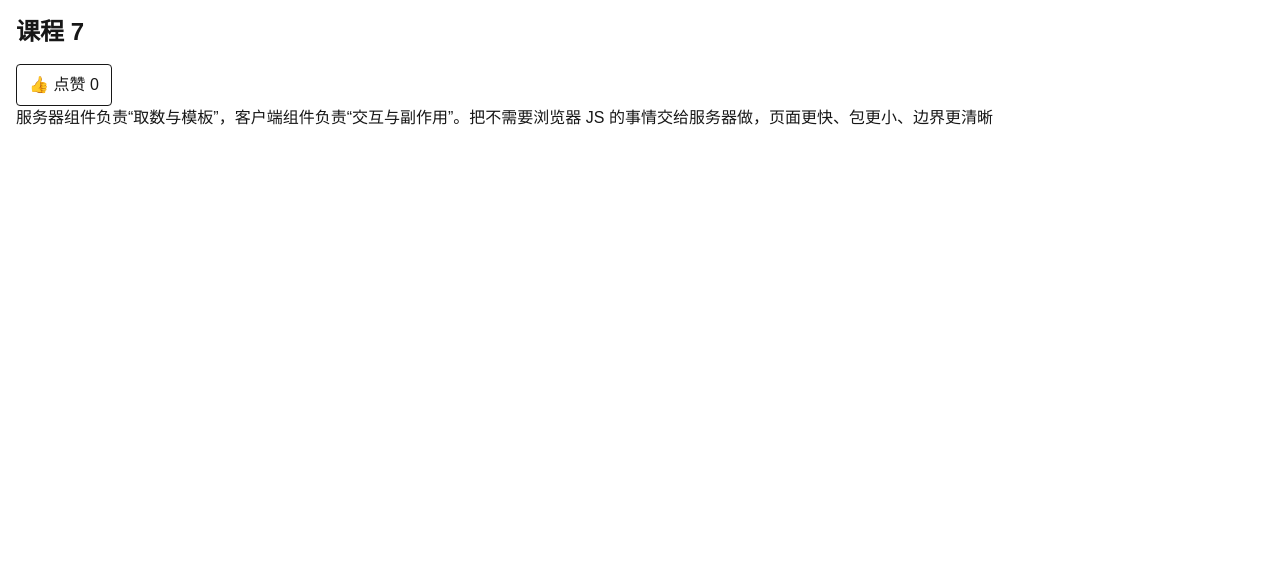
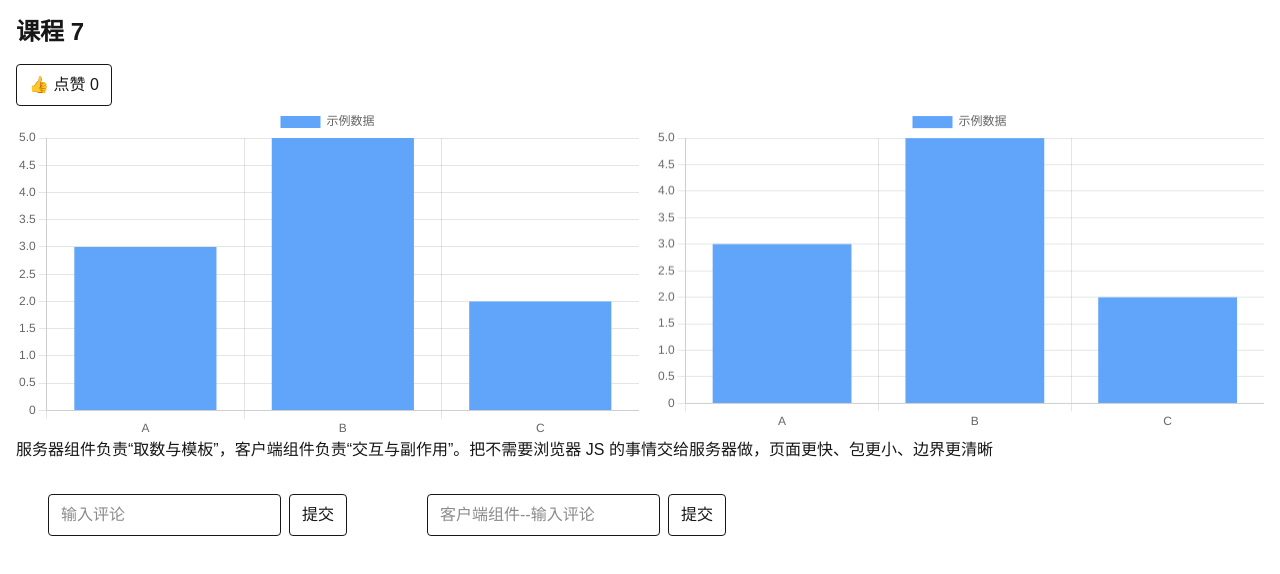
Before and after one commit to typhoonIscoming/my-next-app, a Next.js app: page /course7 in a window 1280 px wide. Shown: the top 574 px of the page. Built offline with nearby package versions, Linux system fonts and the light colour scheme.

Commit message:
服务器函数

```diff
--- /dev/null
+++ b/actions/comments/action.ts
@@ -0,0 +1,16 @@
+'use server';
+
+// 文件级声明：放在单独文件顶部，标记该文件所有导出为服务器函数
+
+import { revalidateTag } from 'next/cache';
+
+export async function addComment(formData: FormData) {
+    console.log('addComment 被调用了，内容：', formData);
+    // 用于 <form action={addComment}> 或客户端事件传入的 FormData
+    // Server Action 接收 FormData（表单提交时自动注入），底层以 POST 方式调用
+    const content = String(formData.get('content') || '');
+    console.log('addComment 被调用了，内容：', content);
+    if (!content.trim()) return;
+    // 变更后精准刷新带有 'comments' 标签的数据
+    revalidateTag('comments', 'max');
+}
--- /dev/null
+++ b/app/(course)/course7/components/ChartClient.tsx
@@ -0,0 +1,38 @@
+// components/ChartClient.tsx
+'use client';
+import { useEffect, useRef } from 'react';
+
+export default function ChartClient() {
+    const canvasRef = useRef<HTMLCanvasElement | null>(null);
+
+    useEffect(() => {
+        let chart: any;
+        async function render() {
+            const { Chart } = await import('chart.js/auto');
+            const ctx = canvasRef.current!.getContext('2d')!;
+            chart = new Chart(ctx, {
+                type: 'bar',
+                data: {
+                    labels: ['A', 'B', 'C'],
+                    datasets: [
+                        {
+                            label: '示例数据',
+                            data: [3, 5, 2],
+                            backgroundColor: '#60a5fa',
+                        },
+                    ],
+                },
+            });
+        }
+        render();
+        return () => {
+            if (chart) chart.destroy();
+        };
+    }, []);
+
+    return (
+        <div className="w-1/2">
+            <canvas ref={canvasRef} width={300} height={160} />
+        </div>
+    );
+}
--- /dev/null
+++ b/app/(course)/course7/components/ChartLazy.tsx
@@ -0,0 +1,13 @@
+'use client';
+
+import dynamic from 'next/dynamic';
+
+// 服务器页面引用该包装组件，避免在 RSC 中直接使用 dynamic
+const ChartLazy = dynamic(() => import('./ChartClient'), {
+    ssr: false,
+    loading: () => <div className="p-4">图表加载中…</div>,
+});
+
+export default function ClientChartLazy() {
+    return <ChartLazy />;
+}
--- /dev/null
+++ b/app/(course)/course7/components/clientComment.tsx
@@ -0,0 +1,44 @@
+// components/CommentClientForm.tsx（客户端组件，用事件/副作用调用 Server Action）
+'use client';
+import { useTransition, useState } from 'react';
+import { addComment } from '@/actions/comments/action';
+
+export default function CommentClientForm() {
+    const [content, setContent] = useState('');
+    const [pending, startTransition] = useTransition();
+    return (
+        <form
+            onSubmit={(e) => {
+                e.preventDefault();
+                // 在客户端事件中手动构造 FormData 并调用 Server Action
+                // 使用 useTransition 展示“提交中”状态，不阻塞输入
+                const fd = new FormData();
+                fd.append('content', content);
+                console.log('客户端事件调用 addComment，内容：', content);
+                startTransition(() => {
+                    console.log('startTransition 执行中，pending:', fd);
+                    const excute = async () => {
+                        await addComment(fd);
+                    };
+                    excute();
+                    // 提交成功后清空输入框
+                    setContent('');
+                });
+            }}
+            className="p-8 flex gap-2"
+        >
+            <input
+                value={content}
+                onChange={(e) => setContent(e.target.value)}
+                placeholder="客户端组件--输入评论"
+                className="px-3 py-2 border rounded flex-1"
+            />
+            <button
+                disabled={pending}
+                className="px-3 py-2 border rounded disabled:opacity-60"
+            >
+                {pending ? '提交中…' : '提交'}
+            </button>
+        </form>
+    );
+}
--- /dev/null
+++ b/app/(course)/course7/components/serverComment.tsx
@@ -0,0 +1,17 @@
+// app/comments/page.tsx（服务器组件，表单直连 Server Action）
+import { addComment } from '@/actions/comments/action';
+
+export default function CommentsPage() {
+    return (
+        // 表单直连 Server Action：即使 JS 未加载也能提交
+        // 提交时会自动把输入项打包成 FormData 并传入 addComment
+        <form action={addComment} className="p-8 flex gap-2">
+            <input
+                name="content"
+                placeholder="输入评论"
+                className="px-3 py-2 border rounded flex-1"
+            />
+            <button className="px-3 py-2 border rounded">提交</button>
+        </form>
+    );
+}
--- a/app/(course)/course7/page.tsx
+++ b/app/(course)/course7/page.tsx
@@ -1,14 +1,26 @@
 import LikeButton from './components/LikeButton';
+import ChartClient from './components/ChartClient';
+import ChartLazy from './components/ChartLazy';
+import ServerComment from './components/serverComment';
+import ClientComment from './components/clientComment';
 
 export default function Course7Page() {
     return (
         <main className="p-4">
             <h1 className="text-2xl font-bold mb-4">课程 7</h1>
             <LikeButton initialCount={0} />
+            <div className="flex gap-4">
+                <ChartClient />
+                <ChartLazy />
+            </div>
             <p>
                 服务器组件负责“取数与模板”，客户端组件负责“交互与副作用”。把不需要浏览器
                 JS 的事情交给服务器做，页面更快、包更小、边界更清晰
             </p>
+            <div className="flex gap-4">
+                <ServerComment></ServerComment>
+                <ClientComment />
+            </div>
         </main>
     );
 }
--- a/package.json
+++ b/package.json
@@ -11,6 +11,7 @@
         "check": "prettier --check ."
     },
     "dependencies": {
+        "chart.js": "^4.5.1",
         "next": "16.2.6",
         "react": "19.2.4",
         "react-dom": "19.2.4",
```
Also changed, not shown: 2 other files (tests, documents, lock files or other folders).
